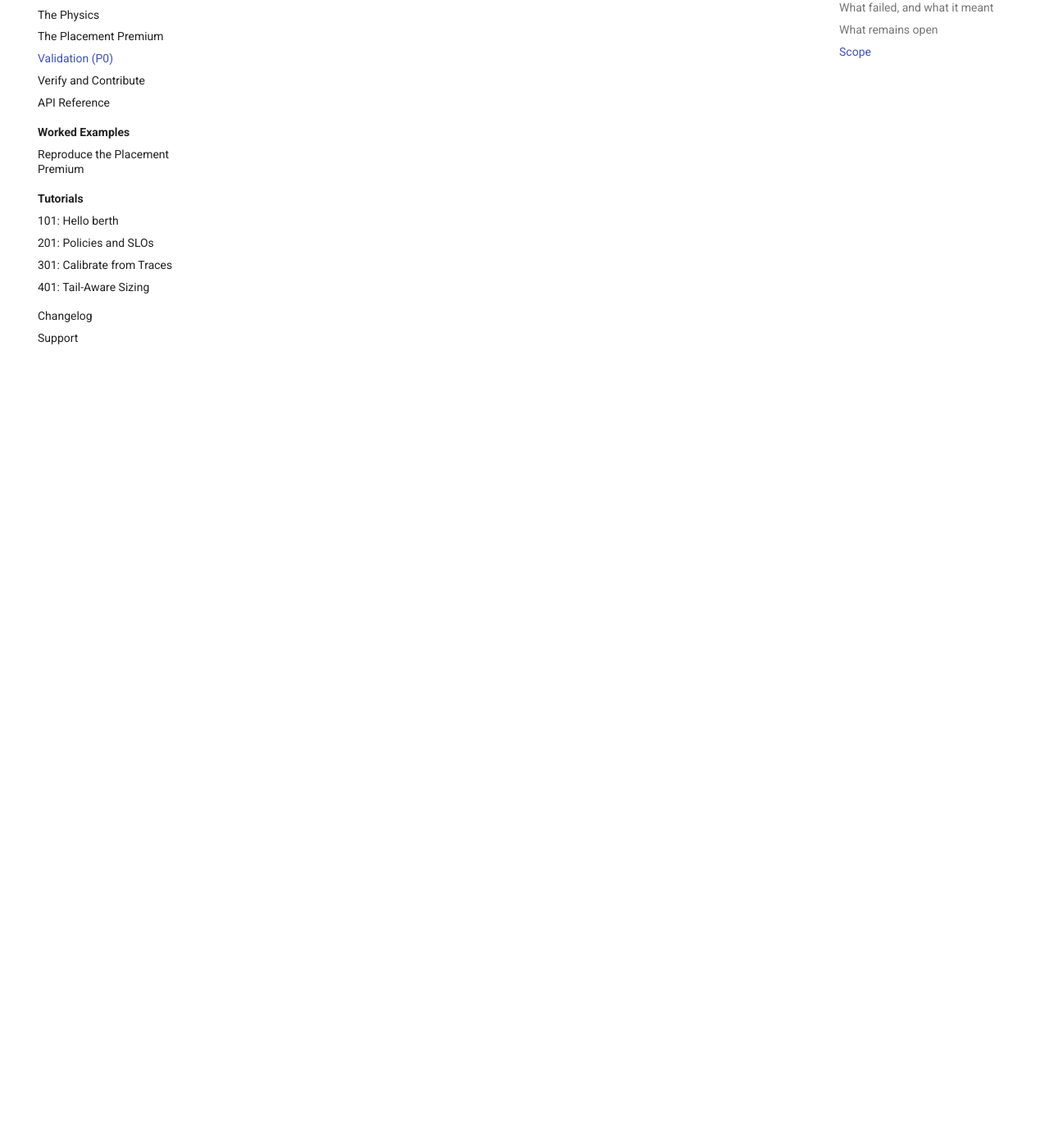
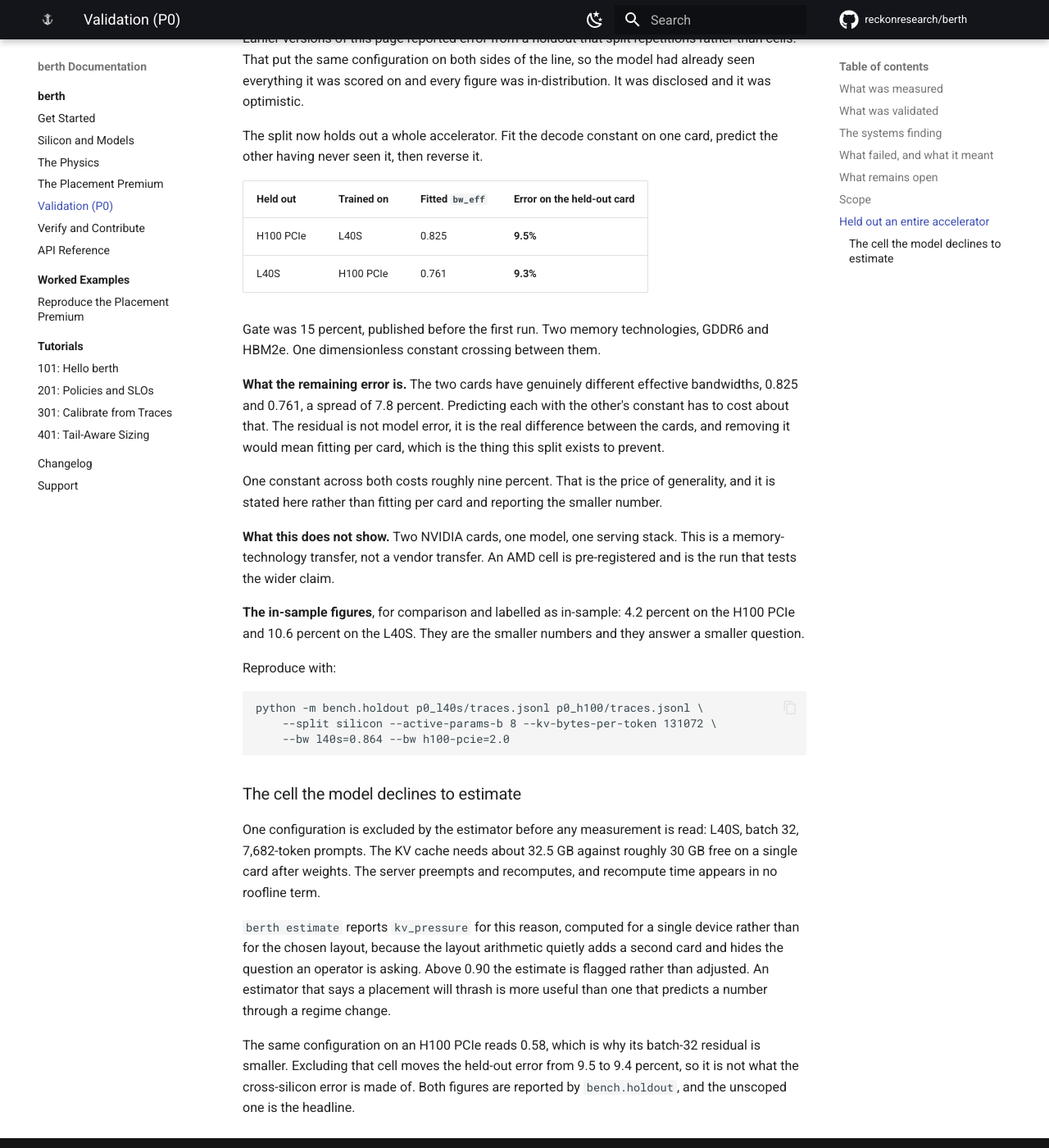
Before and after one commit to reckonresearch/berth-docs, an MkDocs documentation site: the page built from docs/validation-p0.md, in a window 1280 px wide and 1400 px high, scrolled down 2590 px. Shown: the whole window at 82% size. Built offline with MkDocs 1.6.1 and Material for MkDocs 9.7.7, drawn with Linux system fonts in a browser that asks for light colours; comment, search, counter and statistics services are not loaded; some of the changed text lies outside the part shown.

Commit message:
docs(validation): hold out an entire accelerator
The old split separated repetitions, so the model had seen every configuration
it was scored on. Replaced with leave-one-silicon-out: fit the decode constant
on one card, predict the other having never seen it. Worst fold 9.5% against
a 15% gate published before the first run.

The residual is the true spread between the cards' efficiencies, 0.825 and
0.761. One constant across both costs about nine percent, which is the price
of generality and is stated rather than fitted away.

Also attributes most of the batch-32 residual: at 7,682 tokens and batch 32
the KV cache does not fit one L40S, so the server preempts and recomputes.
The estimator now declares that envelope.

````diff
--- a/docs/validation-p0.md
+++ b/docs/validation-p0.md
@@ -81,10 +81,13 @@ Two genuine discrepancies are disclosed rather than resolved:
 - On the L40S, the decode fit implies 707 GB/s against a microbenched 652, an
   8.4 percent overshoot. The H100 passes the same check. Unresolved.
 - Residuals at batch 32 run about 10 to 14 percent, while every other batch sits
-  within a few percent. High-concurrency structure is not fully modeled.
+  within a few percent. The largest part of this is now attributed: at 7,682-token
+  prompts and batch 32 the KV cache does not fit one L40S, so the server preempts
+  and recomputes. See the estimator envelope below. What remains after excluding
+  that cell is smaller and still unexplained.
 
-One design weakness is also disclosed: the held-out split separates repetitions
-rather than distinct cells, which weakens every error figure in the release.
+That split has since been replaced. The section below holds out an entire
+accelerator and reports the result, which is a harder test and a larger number.
 
 ## Scope
 
@@ -95,3 +98,66 @@ finding. It does not yet support a claim of generalization across vendors or
 architectures. Predictions for AMD and Google TPU parts are published separately
 as pre-registered forecasts with stated falsification conditions, not as
 validated results.
+
+## Held out an entire accelerator
+
+Earlier versions of this page reported error from a holdout that split
+repetitions rather than cells. That put the same configuration on both sides
+of the line, so the model had already seen everything it was scored on and
+every figure was in-distribution. It was disclosed and it was optimistic.
+
+The split now holds out a whole accelerator. Fit the decode constant on one
+card, predict the other having never seen it, then reverse it.
+
+| Held out | Trained on | Fitted `bw_eff` | Error on the held-out card |
+| --- | --- | --- | --- |
+| H100 PCIe | L40S | 0.825 | **9.5%** |
+| L40S | H100 PCIe | 0.761 | **9.3%** |
+
+Gate was 15 percent, published before the first run. Two memory technologies,
+GDDR6 and HBM2e. One dimensionless constant crossing between them.
+
+**What the remaining error is.** The two cards have genuinely different
+effective bandwidths, 0.825 and 0.761, a spread of 7.8 percent. Predicting
+each with the other's constant has to cost about that. The residual is not
+model error, it is the real difference between the cards, and removing it
+would mean fitting per card, which is the thing this split exists to prevent.
+
+One constant across both costs roughly nine percent. That is the price of
+generality, and it is stated here rather than fitting per card and reporting
+the smaller number.
+
+**What this does not show.** Two NVIDIA cards, one model, one serving stack.
+This is a memory-technology transfer, not a vendor transfer. An AMD cell is
+pre-registered and is the run that tests the wider claim.
+
+**The in-sample figures**, for comparison and labelled as in-sample: 4.2
+percent on the H100 PCIe and 10.6 percent on the L40S. They are the smaller
+numbers and they answer a smaller question.
+
+Reproduce with:
+
+```
+python -m bench.holdout p0_l40s/traces.jsonl p0_h100/traces.jsonl \
+    --split silicon --active-params-b 8 --kv-bytes-per-token 131072 \
+    --bw l40s=0.864 --bw h100-pcie=2.0
+```
+
+### The cell the model declines to estimate
+
+One configuration is excluded by the estimator before any measurement is read:
+L40S, batch 32, 7,682-token prompts. The KV cache needs about 32.5 GB against
+roughly 30 GB free on a single card after weights. The server preempts and
+recomputes, and recompute time appears in no roofline term.
+
+`berth estimate` reports `kv_pressure` for this reason, computed for a single
+device rather than for the chosen layout, because the layout arithmetic
+quietly adds a second card and hides the question an operator is asking. Above
+0.90 the estimate is flagged rather than adjusted. An estimator that says a
+placement will thrash is more useful than one that predicts a number through a
+regime change.
+
+The same configuration on an H100 PCIe reads 0.58, which is why its batch-32
+residual is smaller. Excluding that cell moves the held-out error from 9.5 to
+9.4 percent, so it is not what the cross-silicon error is made of. Both
+figures are reported by `bench.holdout`, and the unscoped one is the headline.
````
